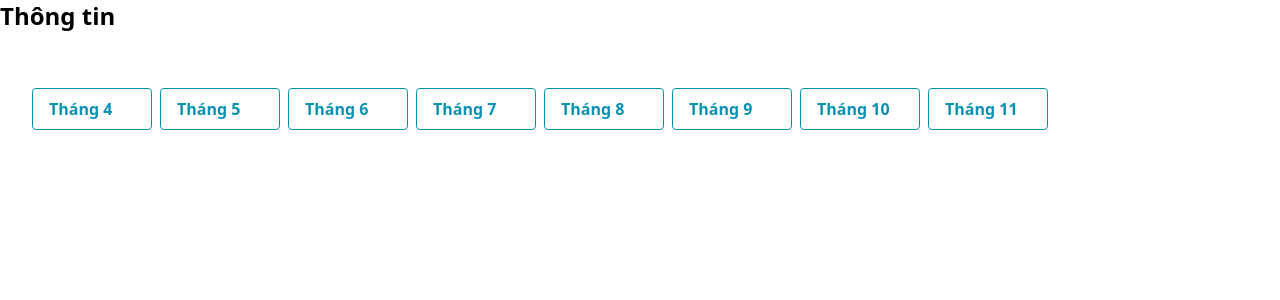
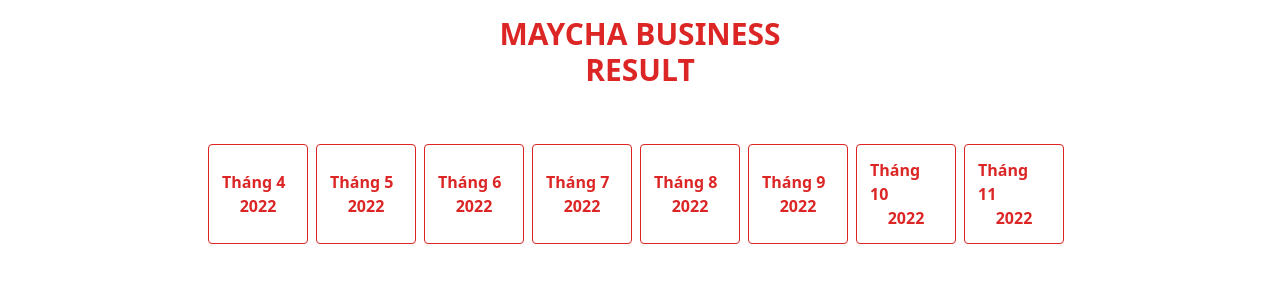
Before and after one commit to tuniss1/rec-app-fe-fork, a React (Create React App) app: page /months in a window 1280 px wide. Shown: the top 300 px of the page. Built offline with nearby package versions, Linux system fonts and the light colour scheme; no server answers.

Commit message:
update styling month screen

```diff
--- a/src/pages/Months.js
+++ b/src/pages/Months.js
@@ -66,16 +66,18 @@
                     <Topic />
                 </Route> */}
                 <Route path={`${match.path}`}>
-                    <h2 className="mb-4 text-2xl font-bold">Thông tin</h2>
+                    <h2 className="mb-4 text-3xl font-extrabold text-red-600 m-auto mt-4 w-[300px] text-center">MAYCHA BUSINESS RESULT</h2>
                     <div className="flex flex-col p-8 w-screen">
-                        <div className="flex row flex-wrap items-center md:items-start">
+                        <div className="flex row flex-wrap items-center md:items-start md:justify-center">
                             {arr.map(i => {
+                                // console.log(i.length >= 10 ? i.id : `0${i.id}`)
                                 return (
-                                    <a className="w-[120px]  py-2 px-4 bg-transparent mr-2 mt-2 text-cyan-600 font-semibold border border-cyan-600 rounded hover:bg-cyan-600 hover:text-white hover:border-transparent transition ease-in duration-200 transform hover:-translate-y-1 active:translate-y-0 "
+                                    <a className="w-[100px] h-[100px] flex items-center justify-center flex-col py-2 px-4 bg-transparent mr-2 mt-2 text-red-600 font-semibold border border-red-600 rounded hover:bg-red-600 hover:text-white hover:border-transparent transition ease-in duration-200 transform hover:-translate-y-1 active:translate-y-0 "
                                         // to={`${match.url}/${i.id}`}
-                                        href={`https://firebasestorage.googleapis.com/v0/b/rec-app-803db.appspot.com/o/rec%2FBusiness-Result-${i.length === 2 ? i.id : "0" + i.id}-2022.pdf?alt=media&token=95ece86a-0137-496b-b5f0-cbd3a603dfbc`}
+                                        href={`https://firebasestorage.googleapis.com/v0/b/rec-app-803db.appspot.com/o/rec%2FBusiness-Result-${i.id >= 10 ? i.id : `0${i.id}`}-2022.pdf?alt=media&token=95ece86a-0137-496b-b5f0-cbd3a603dfbc`}
                                     >
-                                        Tháng {i.id}
+                                        <p className=" w-[72px]">Tháng {i.id}</p>
+                                        <p>2022</p>
                                     </a>
                                 )
                             })}
```
